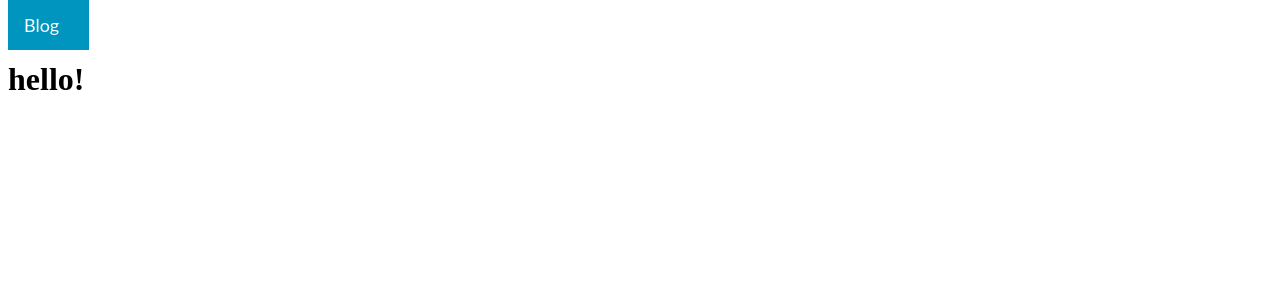
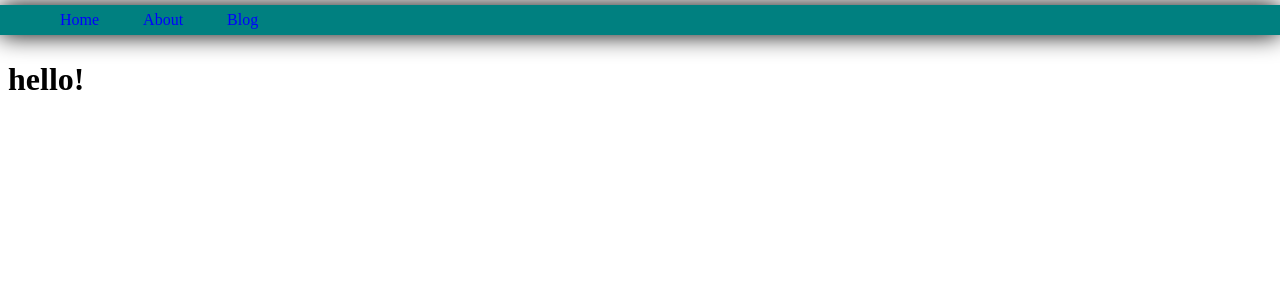
Before and after one commit to mumtazf/blog, a Jekyll site: the page built from docs/index.html, in a window 1280 px wide. Shown: the top 300 px of the page. Built offline with Jekyll 4.4.1, drawn with Linux system fonts in a browser that asks for light colours.

Commit message:
updated navbar

```diff
--- a/docs/_includes/navigation.html
+++ b/docs/_includes/navigation.html
@@ -1,12 +1,16 @@
-<nav class="navbar navbar-dark">
+<nav>
+  <ul>
     {% for item in site.data.navigation %}
+    <li>
     <a href="{{ item.link | prepend: site.url }}" {% if page.url == {{item.link | prepend: site.url }} %} class = "current" {% endif %}>
       {{ item.name }}
     </a>
+  </li>
   {% endfor %}
+</ul>
 </nav>
 
-<style>
+<!-- <style>
   .navbar.navbar-dark {
     position: absolute;
     top: 0px;
@@ -15,6 +19,7 @@
     justify-content: end;
     align-items: center;
     width: 100%;
+    height: 10%;
 }
 
 .navbar.navbar-dark a{
@@ -37,4 +42,4 @@
 .navbar.navbar-dark a.active{
     background-color: #80F1C4;
 }
-</style>
+</style> -->
--- a/docs/assets/style.css
+++ b/docs/assets/style.css
@@ -32,3 +32,28 @@ header{
 .content{
     padding-top: 2em;
 }
+
+header {
+    background-color: teal;
+    position: fixed;
+    left: 0;
+    right: 0;
+    top: 5px;
+    height: 30px;
+    display: flex;
+    align-items: center;
+    box-shadow: 0 0 25px 0 black;
+    }
+
+header * {
+    display: inline;
+}
+
+header li {
+    margin: 20px;
+}
+
+header li a {
+    color: blue;
+    text-decoration: none;
+}
```
